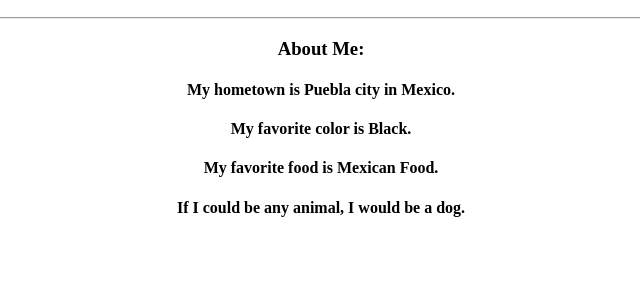
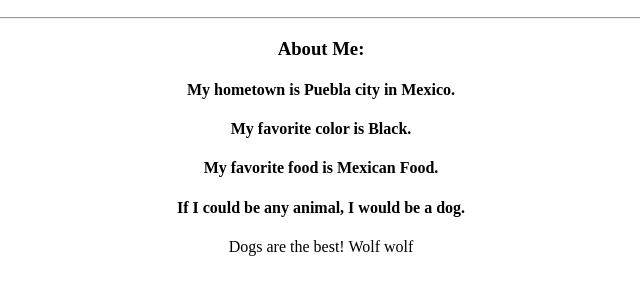
Before and after one commit to pabt/tacos, a plain HTML site: page index.html in a window 1280 px wide. Shown: the part 110-404 px from the top of the page, without its empty margins (319-959 px from the left). Drawn offline with Linux system fonts and the light colour scheme.

Commit message:
index.html

```diff
--- a/index.html
+++ b/index.html
@@ -15,6 +15,7 @@
 					<h4>My favorite color is Black.</h4>
 					<h4>My favorite food is Mexican Food.</h4>
 					<h4>If I could be any animal, I would be a dog.</h4>
+					<P> Dogs are the best! Wolf wolf</P>
 			</div>
 		  </body>
 		</html>
```
